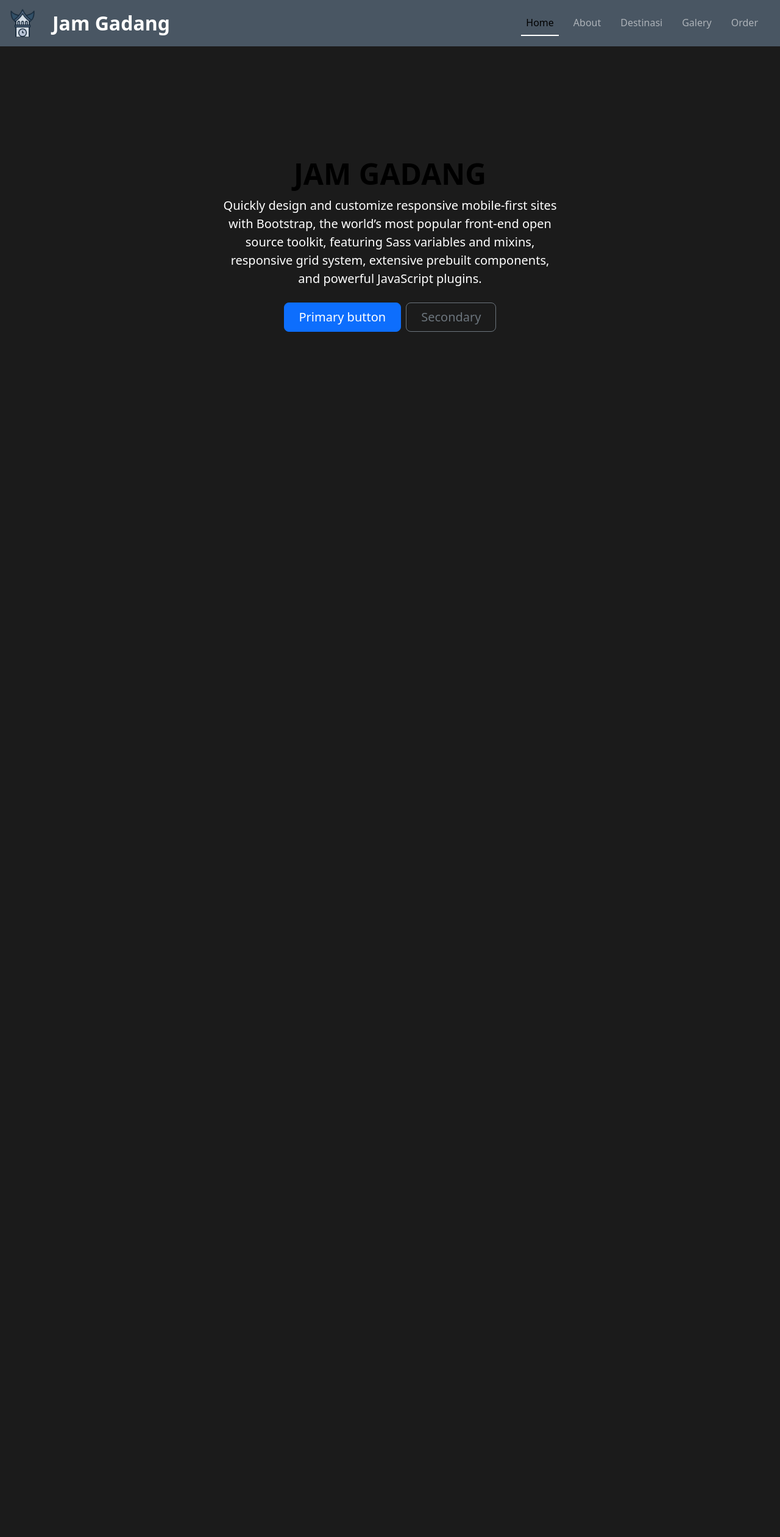
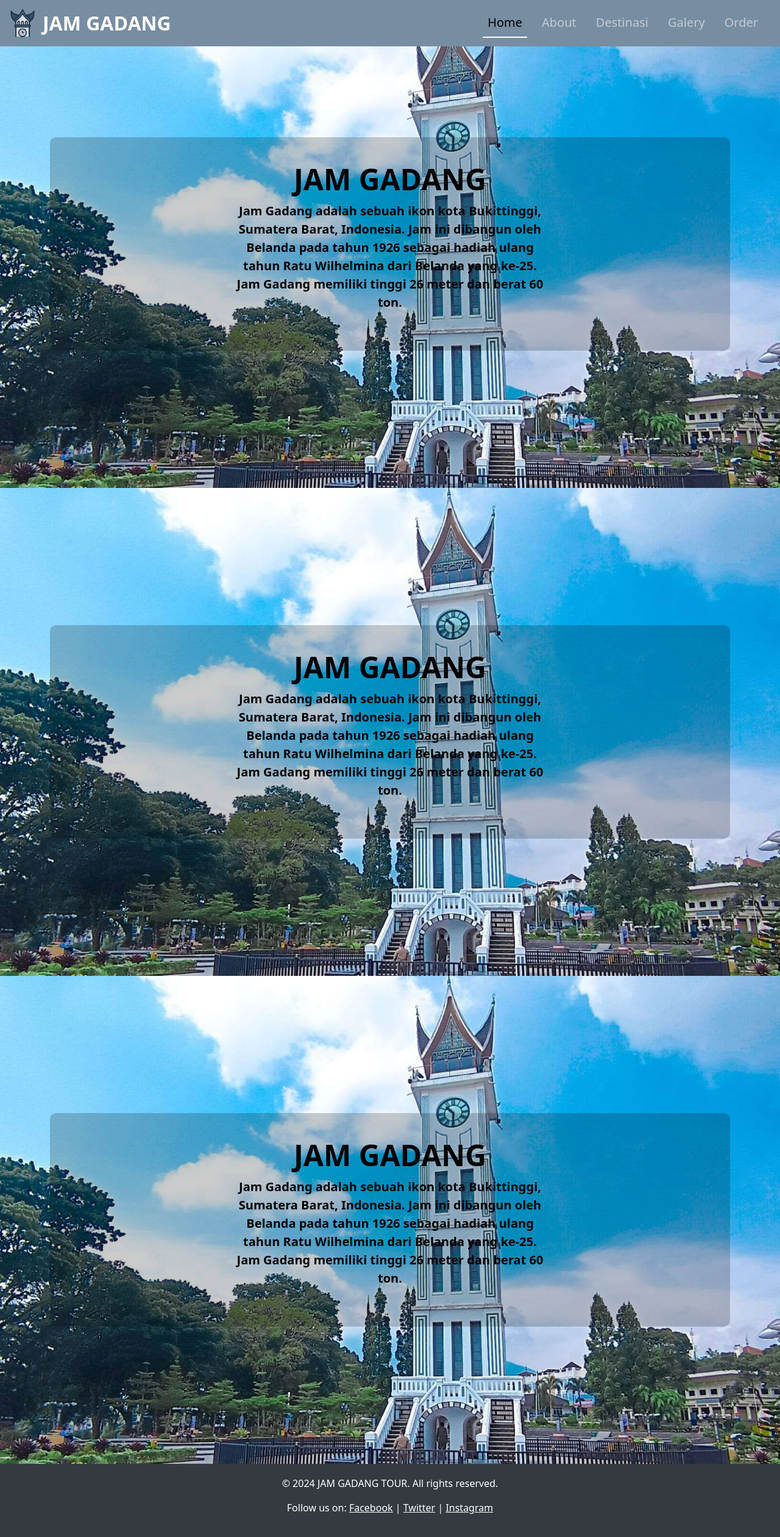
Before and after one commit to LutfiEkaprima/Web-Travel, a PHP site: page / in a window 1280 px wide. Shown: the whole page at 61% size. Before the commit the page ends 544 px from the top, so only its background shows below. Run offline with PHP 8.4, Linux system fonts and the light colour scheme.

Commit message:
Test Upload

```diff
--- a/assets/css/style.css
+++ b/assets/css/style.css
@@ -2,16 +2,42 @@ body {
     background-color: #1b1b1b;
     color: white;
 }
+
 .navbar-custom {
-    background-color: #495663;
+    background-color: #778da2;
 }
+
 .nav-link {
     color: rgba(255, 255, 255, 0.55);
 }
+
 .nav-link:hover {
     color: rgba(255, 255, 255, 0.75);
 }
+
 .nav-link.active {
     color: white;
     border-bottom: 2px solid white;
 }
+
+.hero-section {
+    background-image: url('../gallery/jamgadang.jpg');
+    background-size: cover;
+    background-position: top;
+    background-repeat: no-repeat;
+    height: 100vh;
+    color: rgb(0, 0, 0);
+}
+
+.text-hero{
+    background-color: rgba(0, 0, 0, 0.2);
+    display: inline-block;
+    padding: 40px;
+    border-radius: 10px;
+}
+
+footer {
+    background-color: #343a40; /* Warna latar belakang footer */
+    color: white; /* Warna teks footer */
+    padding: 20px 0; /* Padding atas dan bawah footer */
+}
--- a/index.php
+++ b/index.php
@@ -17,12 +17,10 @@
         <div class="container-fluid">
 
             <!-- Logo -->
-            <div class="d-flex align-items-center">
-                <a class="navbar-brand text-white" href="#">
+            <a class="navbar-brand text-white d-flex align-items-center" href="#">
                 <img src="./assets/icon.png" alt="Jam Gadang" width="50" height="50">
+                <p class="fw-bold mb-0 ms-2 fs-2">JAM GADANG</p>
             </a>
-                <p class="fw-bold mb-0 ms-2 fs-2">Jam Gadang</p>
-            </div>
             <!-- End Logo -->
 
             <!-- Responsive Bar -->
@@ -38,19 +36,19 @@
 
             <div class="collapse navbar-collapse" id="navbarNav">
                 <ul class="navbar-nav ms-auto ">
-                    <li class="nav-item me-3">
+                    <li class="nav-item me-3 fs-5">
                         <a class="nav-link active" aria-current="page" href="#">Home</a>
                     </li>
-                    <li class="nav-item me-3">
+                    <li class="nav-item me-3 fs-5">
                         <a class="nav-link" href="#">About</a>
                     </li>
-                    <li class="nav-item me-3">
+                    <li class="nav-item me-3 fs-5">
                         <a class="nav-link" href="#">Destinasi</a>
                     </li>
-                    <li class="nav-item me-3">
+                    <li class="nav-item me-3 fs-5">
                         <a class="nav-link" href="#">Galery</a>
                     </li>
-                    <li class="nav-item me-3">
+                    <li class="nav-item me-3 fs-5">
                         <a class="nav-link" href="#">Order</a>
                     </li>
                 </ul>
@@ -67,25 +65,74 @@
 
     <!-- Heroes  -->
 
+    <section class="hero-section">
         <div class="d-flex vh-100">
             <div class="container my-auto">
-            <div class="text-center">
-                <h1 class="display-5 fw-bold text-body-emphasis">JAM GADANG</h1>
+                <div class="text-hero text-center">
+                    <h1 class="display-5 fw-bold">JAM GADANG</h1>
                     <div class="col-lg-6 mx-auto">
-                    <p class="lead mb-4">Quickly design and customize responsive mobile-first sites with Bootstrap, the world’s most popular front-end open source toolkit, featuring Sass variables and mixins, responsive grid system, extensive prebuilt components, and powerful JavaScript plugins.</p>
-                    <div class="d-grid gap-2 d-sm-flex justify-content-sm-center">
-                        <button type="button" class="btn btn-primary btn-lg px-4 gap-3">Primary button</button>
-                        <button type="button" class="btn btn-outline-secondary btn-lg px-4">Secondary</button>
+                        <p class="lead mb-4 fw-semibold">
+                            Jam Gadang adalah sebuah ikon kota Bukittinggi, Sumatera Barat, Indonesia.
+                            Jam ini dibangun oleh Belanda pada tahun 1926 sebagai hadiah ulang tahun Ratu Wilhelmina dari Belanda yang ke-25.
+                            Jam Gadang memiliki tinggi 26 meter dan berat 60 ton.
+                        </p>
                     </div>
                 </div>
             </div>
         </div>
+    </section>
+
+    <section class="hero-section">
+        <div class="d-flex vh-100">
+            <div class="container my-auto">
+                <div class="text-hero text-center">
+                    <h1 class="display-5 fw-bold">JAM GADANG</h1>
+                    <div class="col-lg-6 mx-auto">
+                        <p class="lead mb-4 fw-semibold">
+                            Jam Gadang adalah sebuah ikon kota Bukittinggi, Sumatera Barat, Indonesia.
+                            Jam ini dibangun oleh Belanda pada tahun 1926 sebagai hadiah ulang tahun Ratu Wilhelmina dari Belanda yang ke-25.
+                            Jam Gadang memiliki tinggi 26 meter dan berat 60 ton.
+                        </p>
                     </div>
+                </div>
+            </div>
+        </div>
+    </section>
+
+    <section class="hero-section">
+        <div class="d-flex vh-100">
+            <div class="container my-auto">
+                <div class="text-hero text-center">
+                    <h1 class="display-5 fw-bold">JAM GADANG</h1>
+                    <div class="col-lg-6 mx-auto">
+                        <p class="lead mb-4 fw-semibold">
+                            Jam Gadang adalah sebuah ikon kota Bukittinggi, Sumatera Barat, Indonesia.
+                            Jam ini dibangun oleh Belanda pada tahun 1926 sebagai hadiah ulang tahun Ratu Wilhelmina dari Belanda yang ke-25.
+                            Jam Gadang memiliki tinggi 26 meter dan berat 60 ton.
+                        </p>
+                    </div>
+                </div>
+            </div>
+        </div>
+    </section>
 
     <!-- End Heroes -->
 
 
     <!-- End Main Content -->
+
+    <!-- Footer -->
+    <footer class="text-center">
+        <div class="container">
+            <p>&copy; 2024 JAM GADANG TOUR. All rights reserved.</p>
+            <p>Follow us on:
+                <a href="#" class="text-white">Facebook</a> |
+                <a href="#" class="text-white">Twitter</a> |
+                <a href="#" class="text-white">Instagram</a>
+            </p>
+        </div>
+    </footer>
+    <!-- End Footer -->
 
 
     <script src="https://code.jquery.com/jquery-3.6.0.min.js"></script>
```
Also changed, not shown: assets/gallery/jamgadang.jpg (added). Lines whose indentation alone changed are shown as unchanged.
